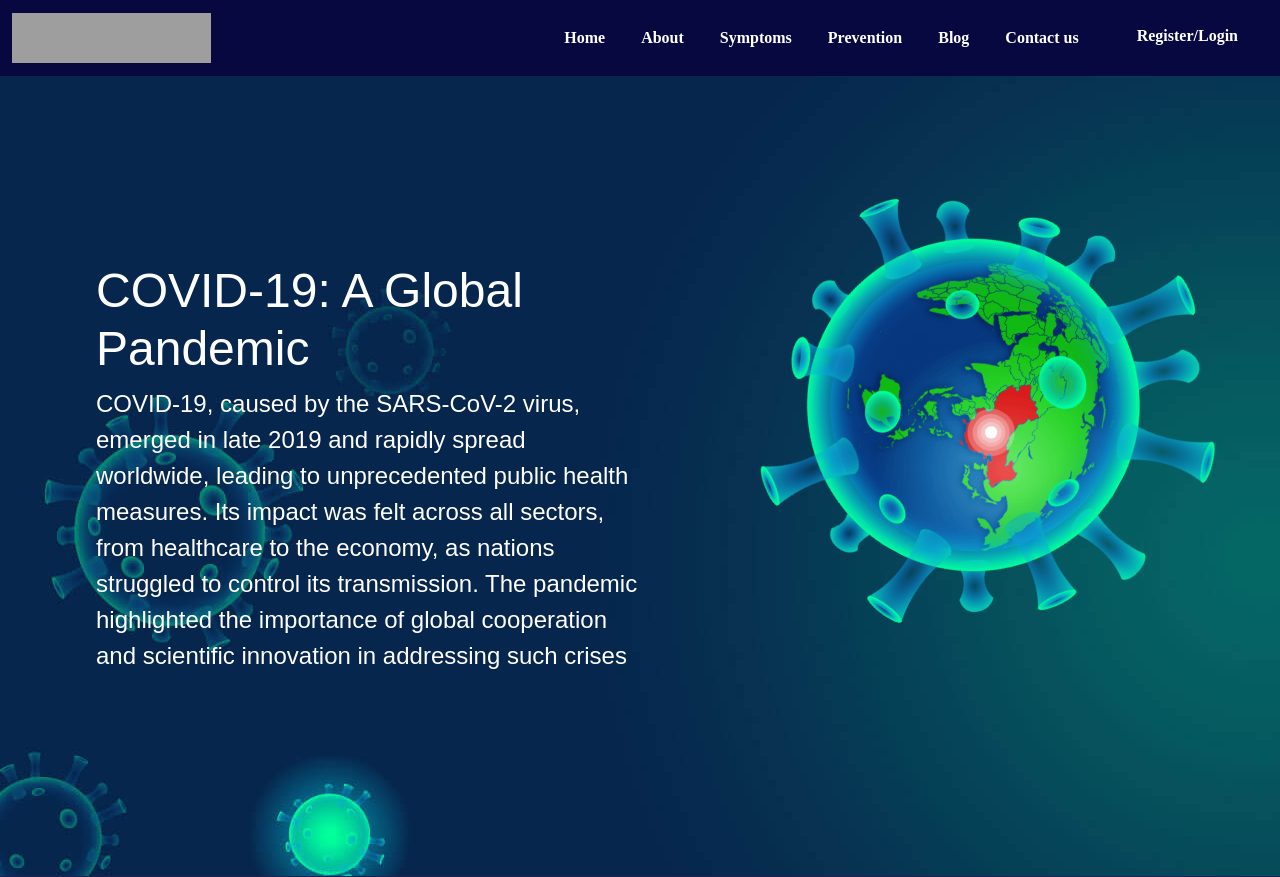
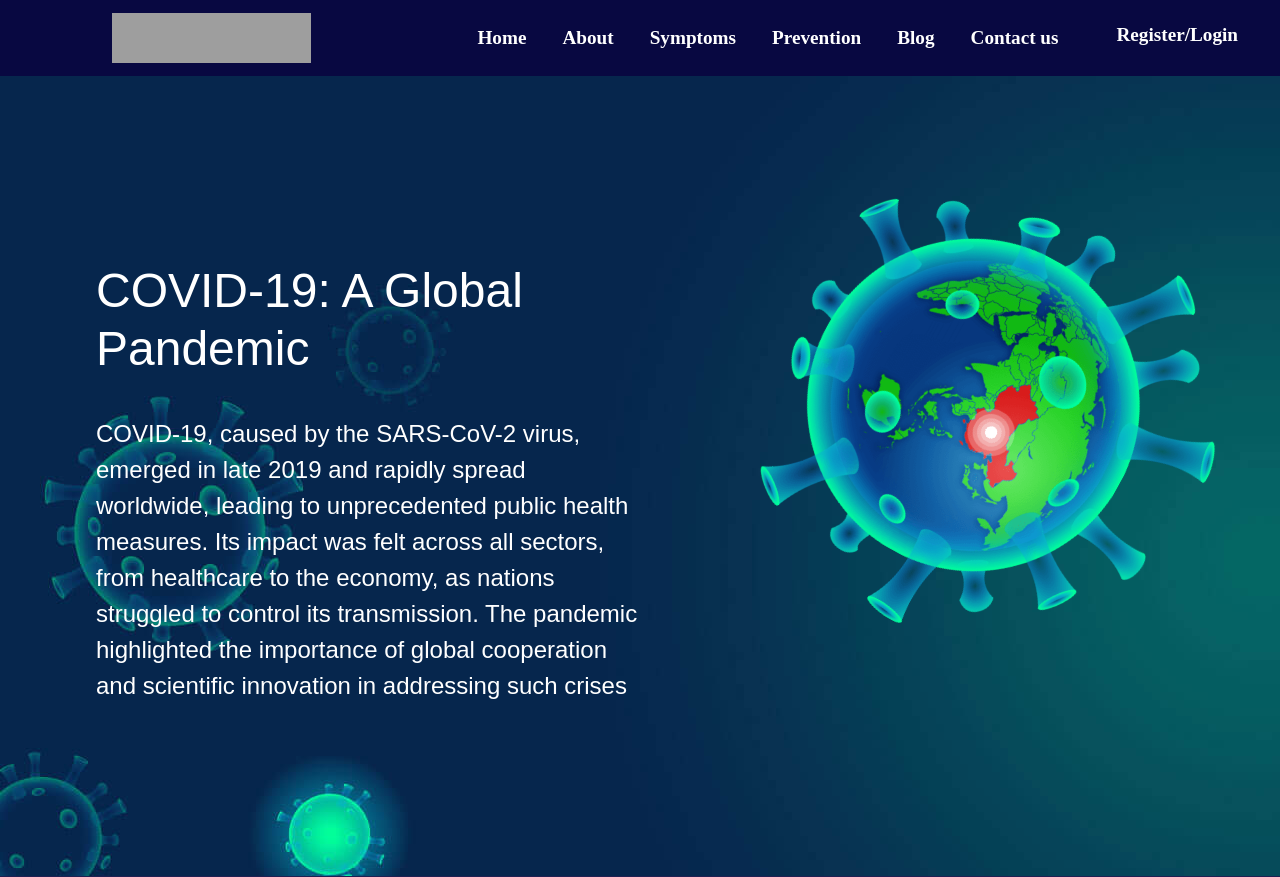
Before and after one commit to garvjain7/vaccine, a PHP site: page /home_index.html in a window 1280 px wide; the page is wider, and only the part inside the window is pictured. Shown: the top 877 px of that part. Run offline with PHP 8.4, Linux system fonts and the light colour scheme; grey boxes are pictures that could not be loaded.

Commit message:
Update home_style.css

```diff
--- a/assets/css/home_style.css
+++ b/assets/css/home_style.css
@@ -24,6 +24,7 @@ body{
 
 .navbar ul li a{
     color: white;
+    font-size: larger;
     font-weight: 900;
     font-family: Montserrat;
     margin-right: 20px;
@@ -44,6 +45,7 @@ body{
     color: white;
     font-weight: bolder;
     font-size: larger;
+    margin-left: 100px;
 }
 
 .home {
@@ -119,7 +121,22 @@ select {
   .register-btn{
     text-decoration: none;
     color: white;
+    font-size: larger;
   }
+
+  .register-btn:hover{
+    text-decoration: none;
+    color: white;
+  }
+
+  .left-home h1{
+    margin-top: 30px;
+  }
+
+  .left-home p{
+    padding-top: 30px;
+  }
+
 
   @media screen and (max-width: 600px) {
     .vaccination_registration {
```
